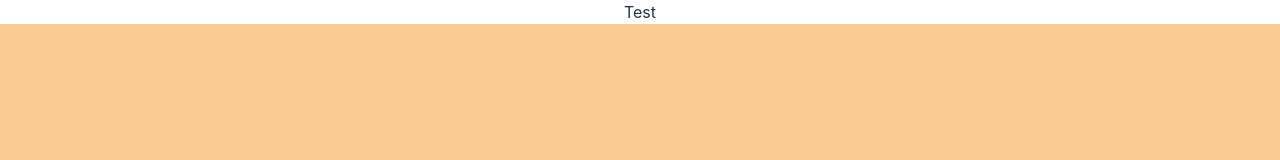
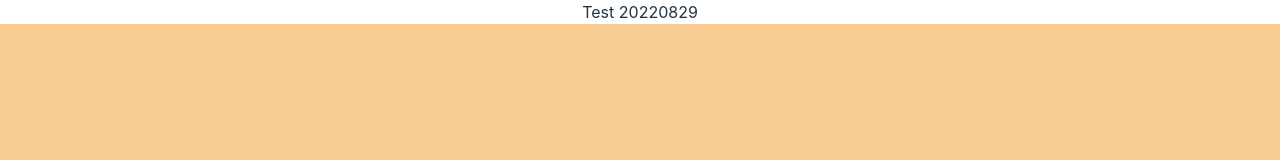
Before and after one commit to ChinYoung/project-from-scratch, a Vue app: page / in a window 1280 px wide. Shown: the top 160 px of the page. Built offline with nearby package versions, Linux system fonts and the light colour scheme.

Commit message:
Update App.vue

```diff
--- a/src/App.vue
+++ b/src/App.vue
@@ -1,5 +1,5 @@
 <template>
-  <div>Test</div>
+  <div>Test 20220829</div>
   <router-view></router-view>
 </template>
 
```
